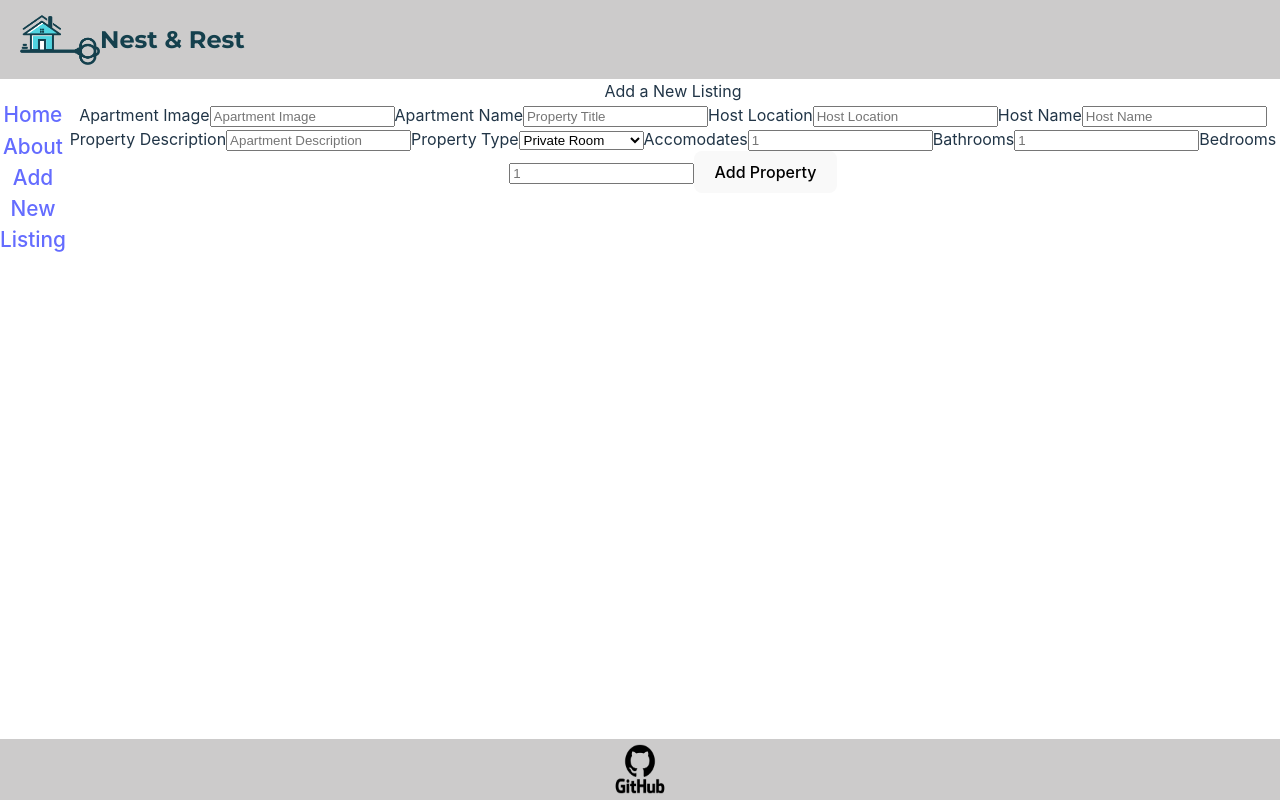
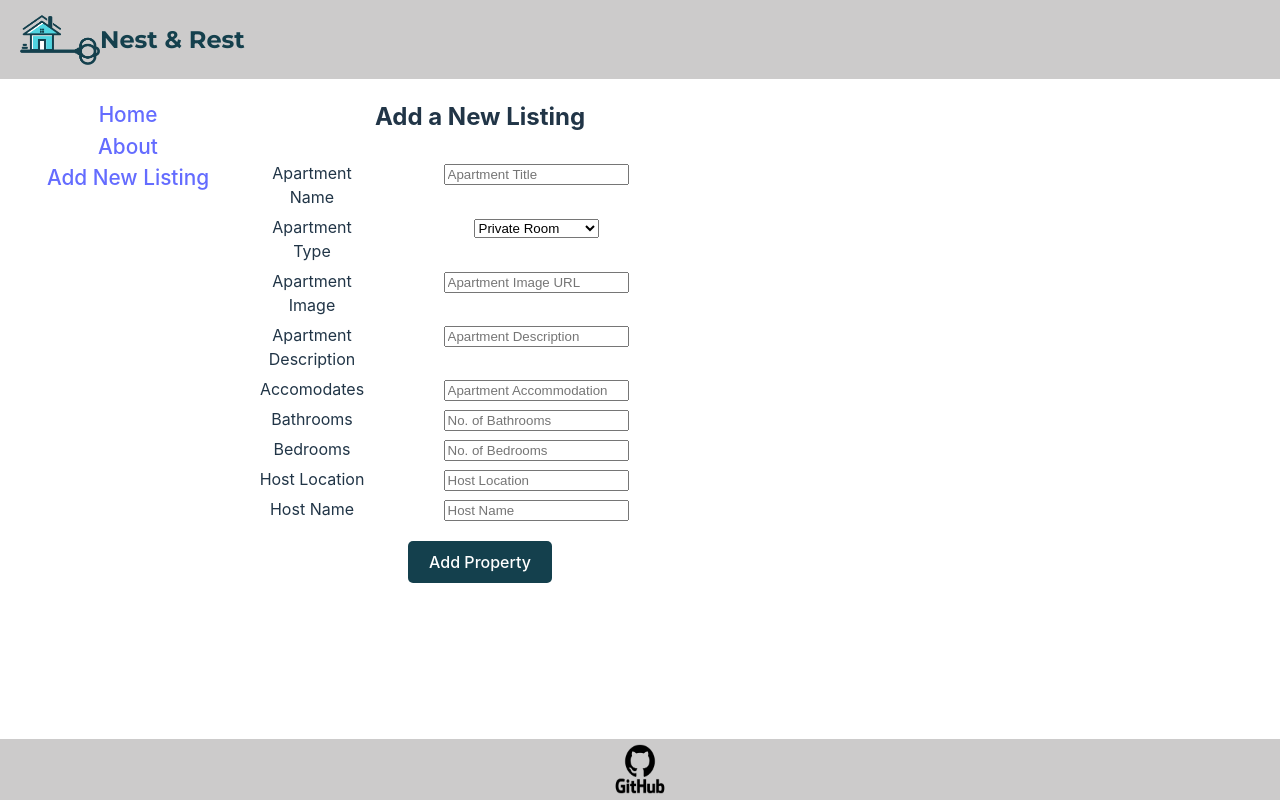
Before and after one commit to nehais/apartment-rental, a React (Vite) app: page /addNewListing in a window 1280 px wide. Built offline with nearby package versions, Linux system fonts and the light colour scheme.

Commit message:
Add Rental CSS

```diff
--- a/src/components/AddNewListing.jsx
+++ b/src/components/AddNewListing.jsx
@@ -21,105 +21,158 @@ const AddNewListing = () => {
   const handleBathrooms = (e) => setBathrooms(e.target.value);
   const handleBedrooms = (e) => setBedrooms(e.target.value);
   return (
-    <div>
+    <div className="add-list-area">
       <form className="AddListing">
-        <span>Add a New Listing</span>
-        <div>
-          <label>
-            Apartment Image
+        <h2>Add a New Listing</h2>
+        <div className="form-fields">
+          <div className="row">
+            <div className="col-25">
+              <label for="name">Apartment Name</label>
+            </div>
+            <div className="col-75">
               <input
+                type="text"
+                id="name"
+                name="name"
+                placeholder="Apartment Title"
+                value={name}
+                onChange={handleName}
+              />
+            </div>
+          </div>
+
+          <div className="row">
+            <div className="col-25">
+              <label for="property_Type">Apartment Type</label>
+            </div>
+            <div className="col-75">
+              <select
+                id="property_Type"
+                name="property_Type"
+                value={property_Type}
+                onChange={handleProperty_Type}
+              >
+                <option value="Private Room">Private Room</option>
+                <option value="Whole Apartment">Whole Apartment</option>
+              </select>
+            </div>
+          </div>
+
+          <div className="row">
+            <div className="col-25">
+              <label for="picture_Url">Apartment Image</label>
+            </div>
+            <div className="col-75">
+              <input
+                type="text"
+                id="picture_Url"
                 name="picture_Url"
-              type="url"
-              placeholder="Apartment Image"
+                placeholder="Apartment Image URL"
                 value={picture_Url}
                 onChange={handlePicture_Url}
               />
-          </label>
-          <label>
-            Apartment Name
+            </div>
+          </div>
+
+          <div className="row">
+            <div className="col-25">
+              <label for="description">Apartment Description</label>
+            </div>
+            <div className="col-75">
               <input
-              name="title"
                 type="text"
-              placeholder="Property Title"
-              value={name}
-              onChange={handleName}
+                id="description"
+                name="description"
+                placeholder="Apartment Description"
+                value={description}
+                onChange={handleDescription}
               />
-          </label>
-          <label>
-            Host Location
+            </div>
+          </div>
+
+          <div className="row">
+            <div className="col-25">
+              <label for="accommodates">Accomodates</label>
+            </div>
+            <div className="col-75">
               <input
+                type="number"
+                id="accommodates"
+                name="accommodates"
+                placeholder="Apartment Accommodation No."
+                value={accommodates}
+                onChange={handleAccommodates}
+              />
+            </div>
+          </div>
+
+          <div className="row">
+            <div className="col-25">
+              <label for="bathrooms">Bathrooms</label>
+            </div>
+            <div className="col-75">
+              <input
+                type="number"
+                id="bathrooms"
+                name="bathrooms"
+                placeholder="No. of Bathrooms"
+                value={bathrooms}
+                onChange={handleBathrooms}
+              />
+            </div>
+          </div>
+
+          <div className="row">
+            <div className="col-25">
+              <label for="bedrooms">Bedrooms</label>
+            </div>
+            <div className="col-75">
+              <input
+                type="number"
+                id="bedrooms"
+                name="bedrooms"
+                placeholder="No. of Bedrooms"
+                value={bedrooms}
+                onChange={handleBedrooms}
+              />
+            </div>
+          </div>
+
+          <div className="row">
+            <div className="col-25">
+              <label for="host_Location">Host Location</label>
+            </div>
+            <div className="col-75">
+              <input
+                type="text"
+                id="host_Location"
                 name="host_Location"
-              type="text"
                 placeholder="Host Location"
                 value={host_Location}
                 onChange={handleHost_Location}
               />
-          </label>
-          <label>
-            Host Name
+            </div>
+          </div>
+
+          <div className="row">
+            <div className="col-25">
+              <label for="host_Name">Host Name</label>
+            </div>
+            <div className="col-75">
               <input
-              name="host_name"
                 type="text"
+                id="host_Name"
+                name="host_Name"
                 placeholder="Host Name"
                 value={host_Name}
                 onChange={handleHost_Name}
               />
-          </label>
+            </div>
+          </div>
 
-          <label>
-            Property Description
-            <input
-              name="description"
-              type="text"
-              placeholder="Apartment Description"
-              value={description}
-              onChange={handleDescription}
-            />
-          </label>
-          <label>
-            Property Type
-            <select
-              name="property_Type"
-              onChange={handleProperty_Type}
-              value={property_Type}
-            >
-              <option value="Private Room">Private Room</option>
-              <option value="Whole Apartment">Whole Apartment</option>
-            </select>
-          </label>
-          <label>
-            Accomodates
-            <input
-              name="accommodates"
-              type="number"
-              placeholder="1"
-              value={accommodates}
-              onChange={handleAccommodates}
-            />
-          </label>
-
-          <label>
-            Bathrooms
-            <input
-              name="bathrooms"
-              type="number"
-              placeholder="1"
-              value={bathrooms}
-              onChange={handleBathrooms}
-            />
-          </label>
-          <label>
-            Bedrooms
-            <input
-              name="bedrooms"
-              type="number"
-              placeholder="1"
-              value={bedrooms}
-              onChange={handleBedrooms}
-            />
-          </label>
-
-          <button type="submit">Add Property</button>
+          <button type="submit" className="add-property-button">
+            Add Property
+          </button>
         </div>
       </form>
     </div>
--- a/src/styles/MainContent.css
+++ b/src/styles/MainContent.css
@@ -1,5 +1,6 @@
 .navbar {
   height: 10%;
+  width: 100vw;
   display: flex;
   justify-content: flex-start;
   align-items: center;
@@ -21,13 +22,13 @@
 .sidebar {
   font-size: 1.3em;
   padding-top: 20px;
-  width: 10%;
+  width: 20%;
   display: flex;
   flex-direction: column;
 }
 
 .main-content {
-  width: 90%;
+  width: 80%;
   display: flex;
   justify-content: center;
   flex-wrap: wrap;
@@ -73,7 +74,6 @@
   width: 400px;
   height: 350px;
   border-radius: 5px 5px 0 0;
-  margin-bottom: 10px;
 }
 
 .delete-button {
@@ -114,6 +114,7 @@
 
 .footer {
   height: 7%;
+  width: 100vw;
   background-color: #cccbcb;
   padding-top: 5px;
 }
@@ -161,6 +162,7 @@
   display: flex;
   flex-direction: column;
   align-items: flex-start;
+  overflow-y: auto;
 
   img {
     width: 500px;
@@ -181,6 +183,7 @@
   display: flex;
   flex-direction: column;
   align-items: flex-start;
+  width: 30vw;
 
   h4,
   h5,
@@ -190,7 +193,7 @@
 }
 
 .details-apart-highlight {
-  width: 30vw;
+  width: 100%;
   display: flex;
   justify-content: space-between;
 }
@@ -204,7 +207,7 @@
 }
 
 #details-apt-desc {
-  width: 30vw;
+  width: 100%;
   border-top: solid 1px #14404d;
 
   margin-top: 10px;
@@ -212,7 +215,7 @@
 }
 
 #details-host {
-  width: 30vw;
+  width: 100%;
   border-top: solid 1px #14404d;
 
   margin-top: 10px;
@@ -228,6 +231,144 @@
 }
 
 #details-host-abt {
-  width: 30vw;
+  width: 100%;
   font-size: 0.8em;
 }
+
+.AddListing {
+  display: flex;
+  flex-direction: column;
+  align-items: center;
+}
+
+.add-list-area {
+  width: 35%;
+}
+
+.col-25 {
+  float: left;
+  width: 25%;
+  margin-top: 6px;
+}
+
+.col-75 {
+  float: left;
+  width: 75%;
+  margin-top: 6px;
+}
+
+.row::after {
+  content: "";
+  display: table;
+  clear: both;
+}
+
+.add-property-button {
+  color: white;
+  background-color: #14404d;
+  border-radius: 5px;
+  padding: 10px 20px;
+  margin-top: 20px;
+}
+
+.form-fields {
+  width: 100%;
+}
+
+/*Tablet Screen*/
+@media screen and (max-device-width: 425px) {
+  .sidebar {
+    display: none;
+  }
+
+  .main-content {
+    width: 100%;
+  }
+
+  .rental-card {
+    width: 350px;
+    margin: 20px 0 0 0;
+  }
+
+  .rent-picture {
+    width: 350px;
+  }
+
+  #card-name-title {
+    width: 350px;
+  }
+
+  #card-rating {
+    width: 16%;
+  }
+
+  .details-img {
+    display: flex;
+    flex-direction: column;
+    justify-content: center;
+    align-items: center;
+  }
+
+  .rental-details {
+    align-items: center;
+    width: 100%;
+    img {
+      margin: 0;
+      width: 300px;
+    }
+  }
+
+  .details-apt-content {
+    width: 65vw;
+  }
+
+  .git-logo {
+    height: 35px;
+    width: 50px;
+  }
+
+  .add-list-area {
+    width: 100%;
+  }
+
+  .AddListing {
+    label {
+      font-size: 0.8em;
+    }
+  }
+}
+
+/*Tablet Screen*/
+@media screen and (max-device-width: 768px) and (min-width: 426px) {
+  .sidebar {
+    font-size: 1em;
+  }
+
+  .details-img {
+    display: flex;
+    flex-direction: column;
+    justify-content: center;
+    align-items: center;
+  }
+
+  .rental-details {
+    align-items: center;
+    width: 100%;
+    img {
+      margin: 0;
+    }
+  }
+
+  .details-apt-content {
+    width: 65vw;
+  }
+
+  .git-logo {
+    height: 35px;
+    width: 50px;
+  }
+
+  .add-list-area {
+    width: 70%;
+  }
+}
```
Lines whose indentation alone changed are shown as unchanged.
